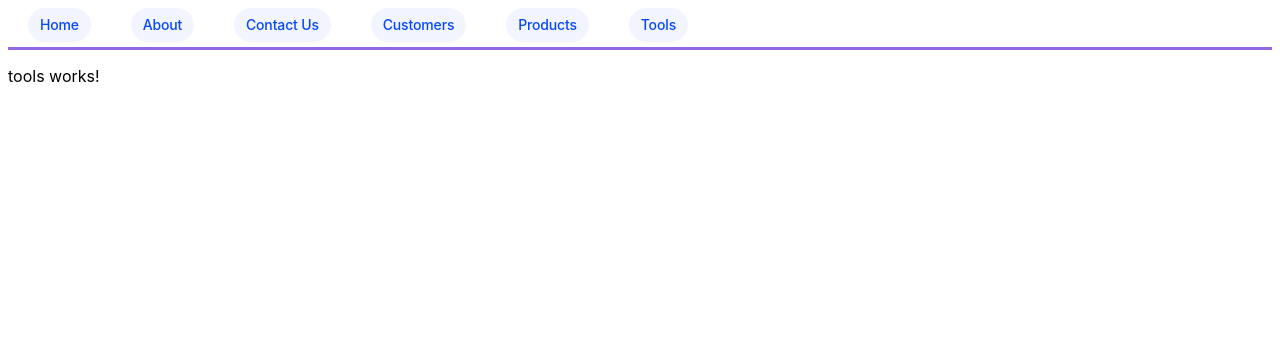
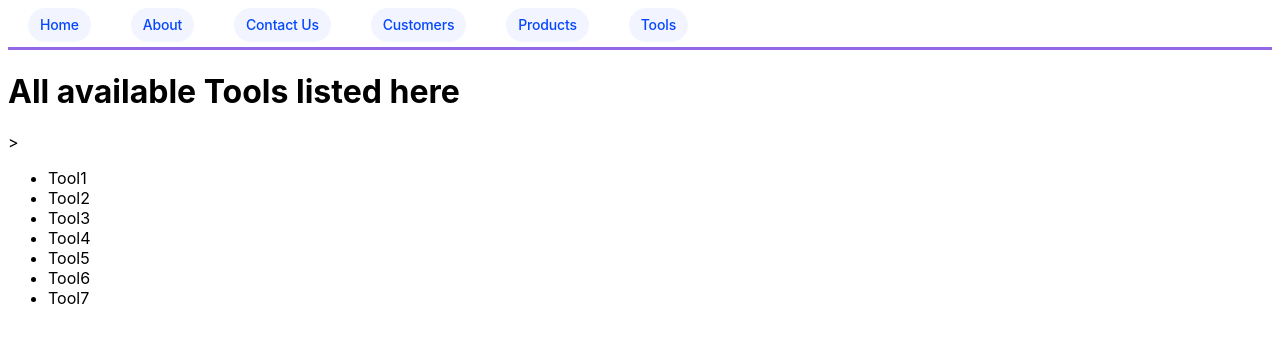
Before and after one commit to iam-santhosh-devops/demo3, an Angular app: page /tools in a window 1280 px wide. Shown: the top 342 px of the page. Built offline with nearby package versions, Linux system fonts and the light colour scheme.

Commit message:
tools component updated

```diff
--- a/src/app/tools/tools.component.html
+++ b/src/app/tools/tools.component.html
@@ -1 +1,11 @@
-<p>tools works!</p>
+<h1>All available Tools listed here</h1>>
+
+<ul>
+    <li>Tool1</li>
+    <li>Tool2</li>
+    <li>Tool3</li>
+    <li>Tool4</li>
+    <li>Tool5</li>
+    <li>Tool6</li>
+    <li>Tool7</li>
+</ul>
```
